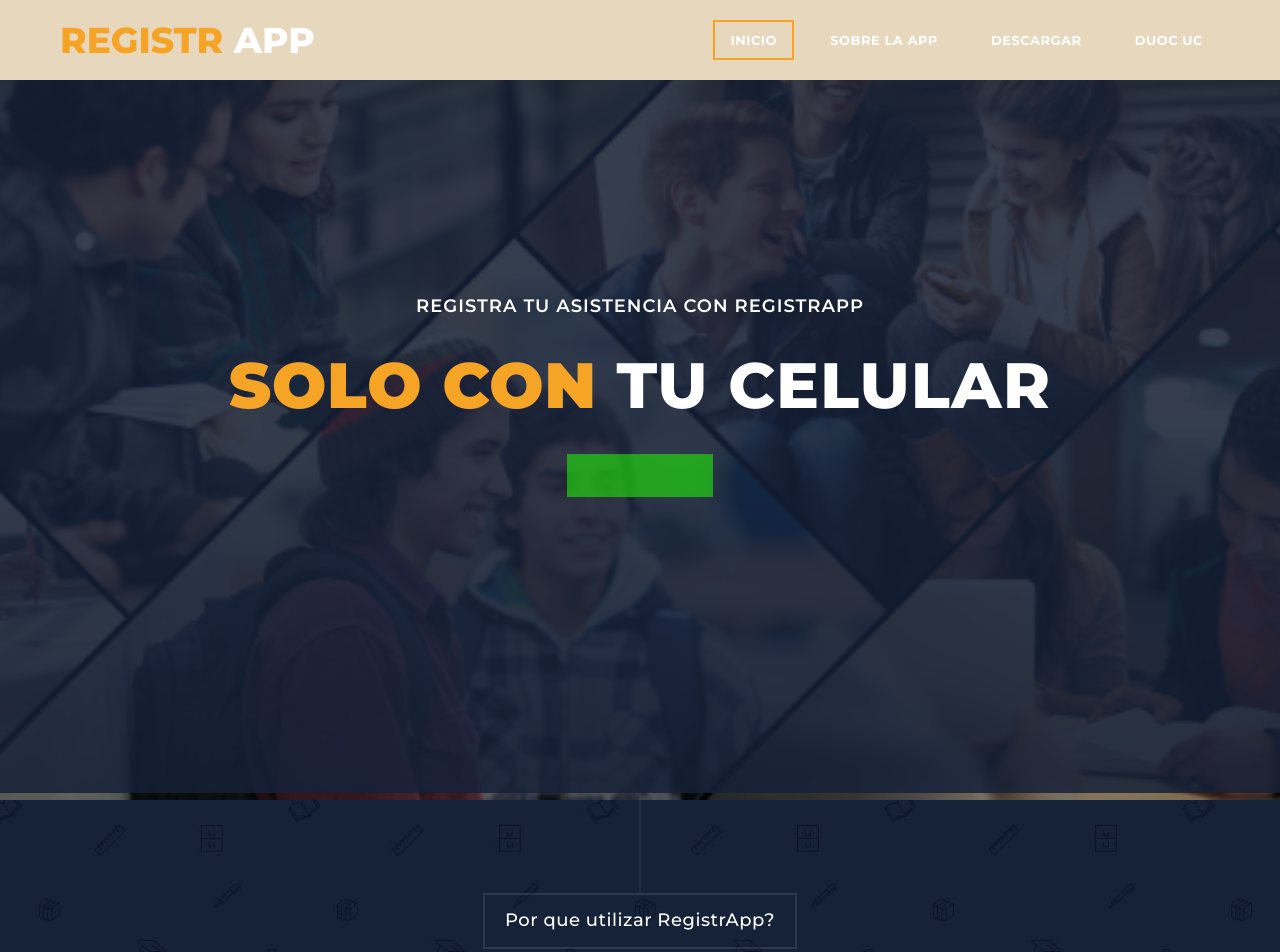
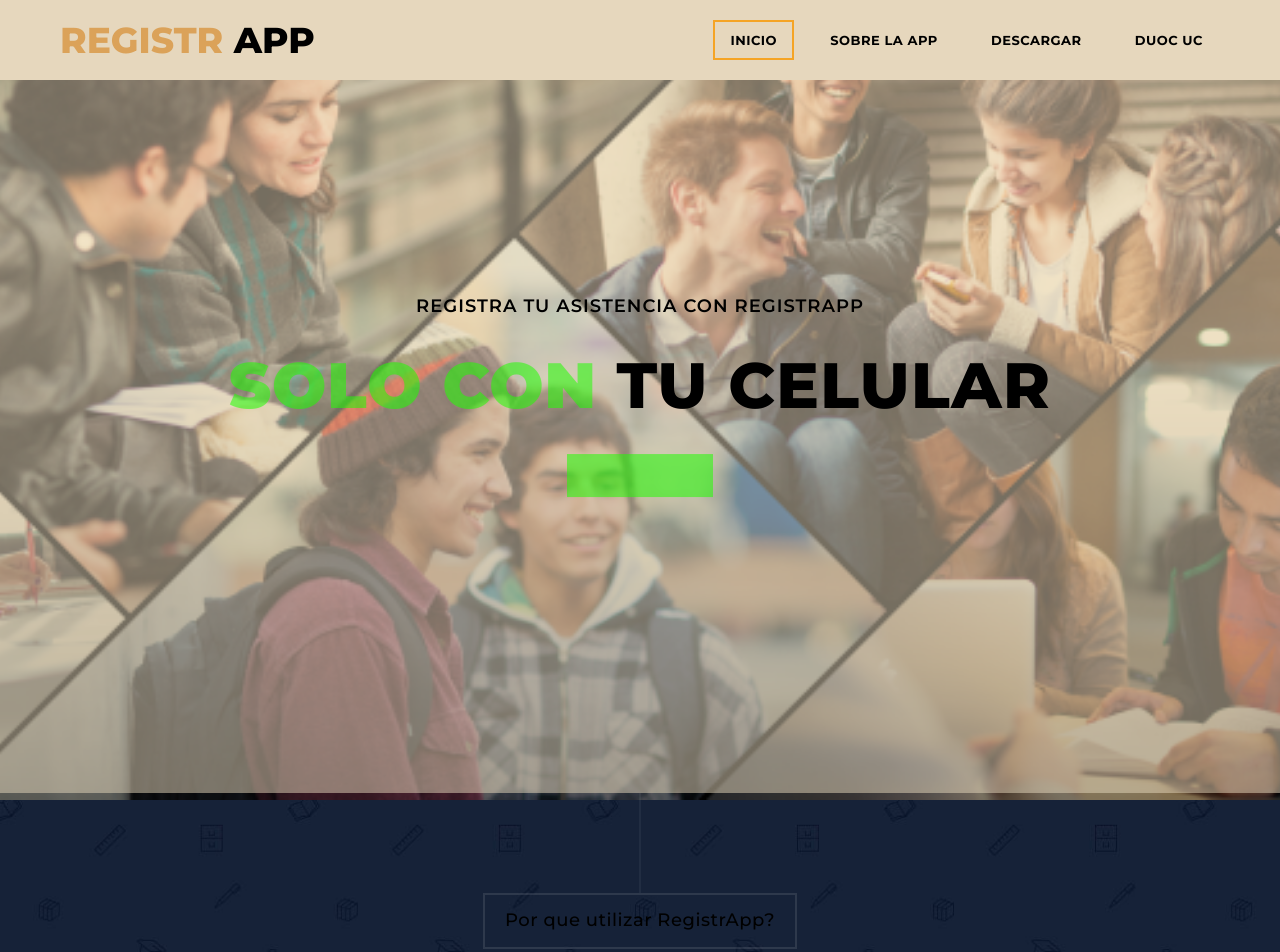
Before and after one commit to IgnacioQuiroz21/FamWork, a plain HTML site: page FamWorkPage/LazyAppStore-main/index.html in a window 1280 px wide. Shown: the top 952 px of the page. Drawn offline with nearby package versions, Linux system fonts and the light colour scheme.

Commit message:
Update templatemo-grad-school.css

```diff
--- a/FamWorkPage/LazyAppStore-main/assets/css/templatemo-grad-school.css
+++ b/FamWorkPage/LazyAppStore-main/assets/css/templatemo-grad-school.css
@@ -58,7 +58,7 @@ p {
     position: relative;
     font-size: 18px;
     font-weight: 500;
-    color: #fff;
+    color: #000;
     letter-spacing: 0.5px;
     display: inline-block;
     padding: 15px 20px;
@@ -183,11 +183,11 @@ a.menu-link { display: none; }
     font-size: 36px;
     text-transform: uppercase;
     font-weight: 800;
-    color: #fff;
+    color: #000000;
 }
 .main-header .logo a em {
     font-style: normal;
-    color: #f5a425;
+    color: #d175048a;
 }
 
 .main-menu {
@@ -212,7 +212,7 @@ a.menu-link { display: none; }
     text-transform: uppercase;
     letter-spacing: 0.5px;
     font-weight: 700;
-    color: #fff;
+    color: #000;
     border: 2px solid transparent;
     transition: all 0.5s;
 }
@@ -311,7 +311,7 @@ a.menu-link { display: none; }
 
 .video-overlay {
     position: absolute;
-    background-color: rgba(22,34,57,0.85);
+    background-color: rgb(230 215 189 / 51%);
     top: 0;
     left: 0;
     bottom: 7px;
@@ -332,7 +332,7 @@ a.menu-link { display: none; }
   font-size: 18px;
   text-transform: uppercase;
   font-weight: 600;
-  color: #fff;
+  color: #000;
   letter-spacing: 1px;
 }
 
@@ -342,13 +342,13 @@ a.menu-link { display: none; }
   font-size: 64px;
   text-transform: uppercase;
   font-weight: 800;
-  color: #fff;
+  color: #000;
   letter-spacing: 1px;
 }
 
 .main-banner .caption h2 em {
   font-style: normal;
-  color: #f5a425;
+  color: #1eff008a;
   font-weight: 900;
 }
 
@@ -565,7 +565,7 @@ section.why-us {
 #tabs ul .ui-tabs-active {
 }
 #tabs ul .ui-tabs-active a {
-  color: #f5a425;
+  color: #000000;
 }
 #tabs ul .ui-tabs-active a:after {
   background-color: #f5a425;
@@ -1529,14 +1529,14 @@ section.contact form button {
 /* Footer */
 
 footer {
-    background-color: #152036;
+    background-color: #e6d7bd;
     text-align: center;
 }
 
 footer p {
     margin-bottom: 0px;
     padding: 25px 0px;
-    color: #fff;
+    color: #000;
     font-size: 13px;
     text-transform: uppercase;
     font-weight: 600;
```
